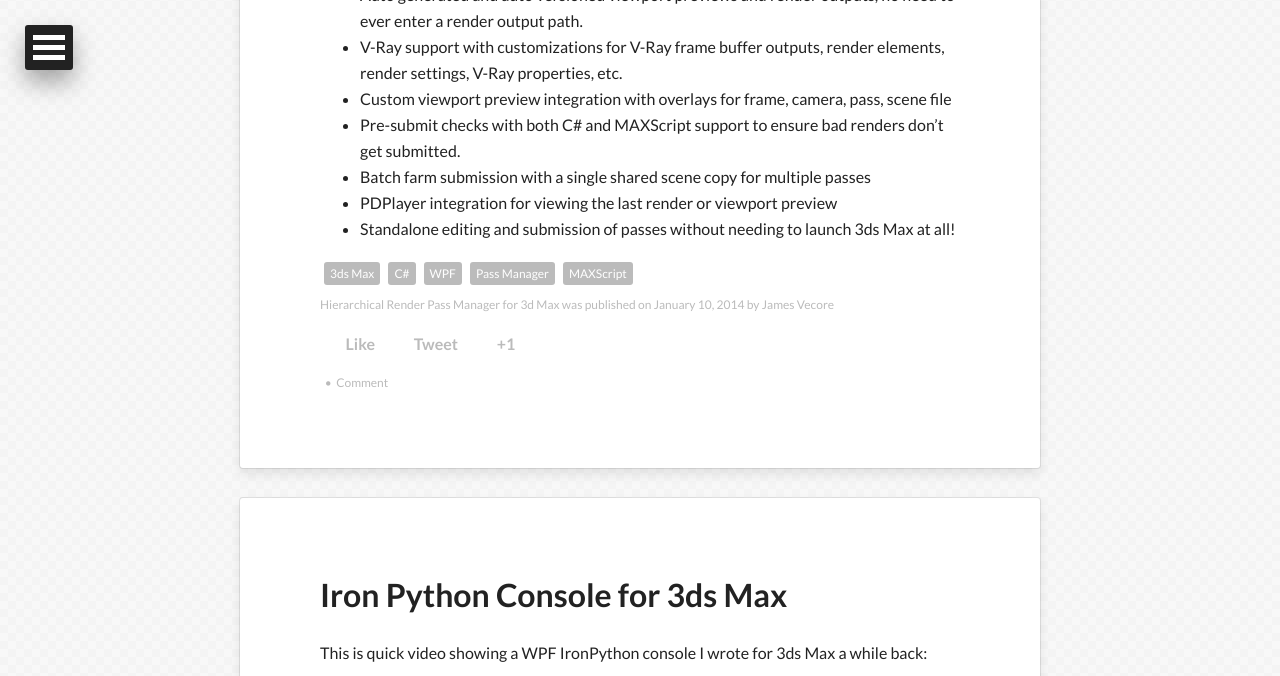
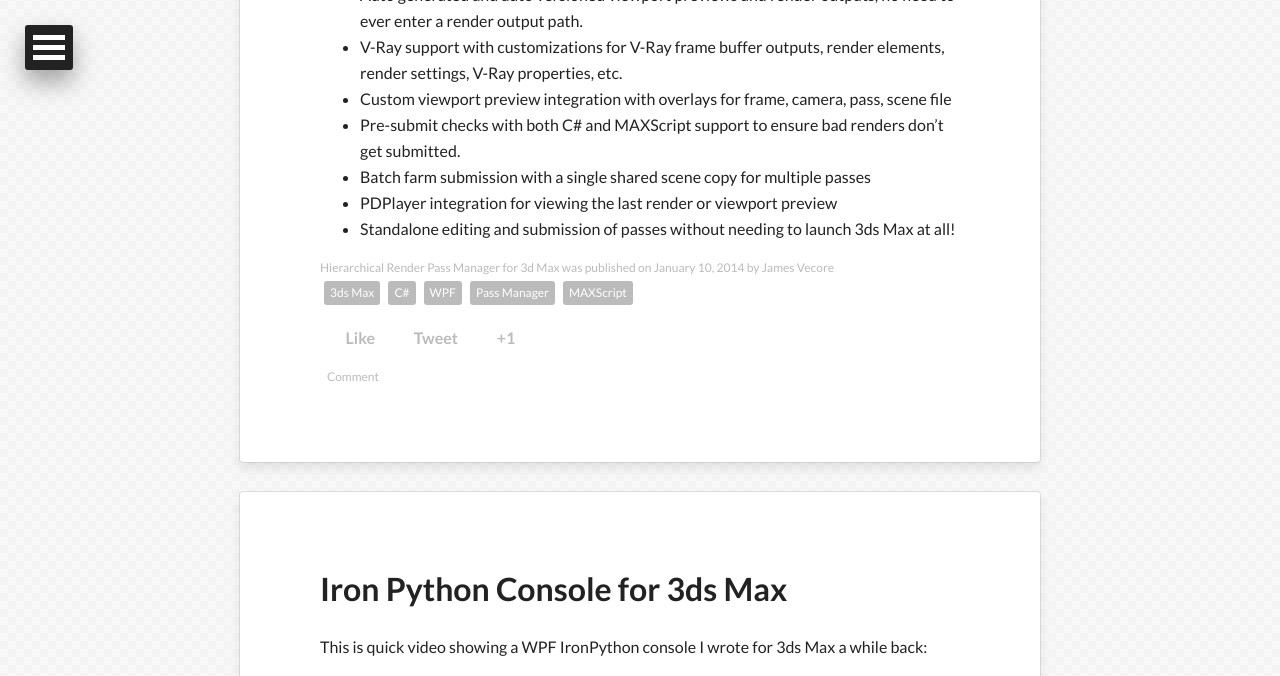
Before and after one commit to jamesvecore/jamesvecore.github.io, a Jekyll site: the page built from index.html, in a window 1280 px wide and 1400 px high, scrolled down 1479 px. Shown: the top 676 px of the window. Built offline with Jekyll 4.4.1, drawn with Linux system fonts in a browser that asks for light colours; nearby versions of some CDN libraries; the list of posts is cut into pages by our own code; some of the changed text lies outside the part shown; grey boxes are pictures that could not be loaded.

Commit message:
reordering post footer

```diff
--- a/_layouts/post.html
+++ b/_layouts/post.html
@@ -36,10 +36,9 @@
     <div class="entry-content">
       {{ content }}
       <footer class="entry-meta">
+        <span><a href="{{ site.url }}{{ page.url }}" rel="bookmark" title="{{ page.title }}">{{ page.title }}</a> was published on <span class="entry-date date published updated"><time datetime="{{ page.date | date_to_xmlschema }}">{{ page.date | date: "%B %d, %Y" }}</time></span></span>
+        <span class="author vcard"><span class="fn"><a href="{{ site.url }}/about/" title="About {{ site.owner.name }}">{{ site.owner.name }}</a></span></span>
         <span class="entry-tags">{% for tag in page.tags %}<a href="{{ site.url }}/tags/#{{ tag | cgi_encode }}" title="Pages tagged {{ tag }}" class="tag">{{ tag }}</a>{% unless forloop.last %}{% endunless %}{% endfor %}</span>
-        <span><a href="{{ site.url }}{{ page.url }}" rel="bookmark" title="{{ page.title }}">{{ page.title }}</a> was published on <span class="entry-date date published updated"><time datetime="{{ page.date | date_to_xmlschema }}">{{ page.date | date: "%B %d, %Y" }}</time></span></span>
-        {% if page.modified %}(revised: <span class="entry-date date modified"><time datetime="{{ page.modified }}">{{ page.modified | date: "%m/%d/%Y" }}</time></span>){% endif %}
-        <span class="author vcard"><span class="fn"><a href="{{ site.url }}/about/" title="About {{ site.owner.name }}">{{ site.owner.name }}</a></span></span>
         {% if page.share %}<div class="social-share">
           <ul class="socialcount socialcount-small inline-list">
             <li class="facebook"><a href="https://www.facebook.com/sharer/sharer.php?u={{ site.url }}{{ page.url }}" title="Share on Facebook"><span class="count"><i class="icon-facebook-sign"></i> Like</span></a></li>
--- a/index.html
+++ b/index.html
@@ -19,9 +19,9 @@ image:
   <div class="entry-content">
     {{ post.content }}
       <footer class="entry-meta">
-        <span class="entry-tags">{% for tag in post.tags %}<a href="{{ site.url }}/tags/#{{ tag | cgi_encode }}" title="Pages tagged {{ tag }}" class="tag">{{ tag }}</a>{% unless forloop.last %}{% endunless %}{% endfor %}</span>
         <span><a href="{{ site.url }}{{ page.url }}" rel="bookmark" title="{{ page.title }}">{{ post.title }}</a> was published on <span class="entry-date date published updated"><time datetime="{{ post.date | date_to_xmlschema }}">{{ post.date | date: "%B %d, %Y" }}</time></span></span>
         <span class="author vcard"><span class="fn"><a href="{{ site.url }}/about/" title="About {{ site.owner.name }}">{{ site.owner.name }}</a></span></span>
+        <span class="entry-tags">{% for tag in post.tags %}<a href="{{ site.url }}/tags/#{{ tag | cgi_encode }}" title="Pages tagged {{ tag }}" class="tag">{{ tag }}</a>{% unless forloop.last %}{% endunless %}{% endfor %}</span>
         {% if post.share %}<div class="social-share">
           <ul class="socialcount socialcount-small inline-list">
             <li class="facebook"><a href="https://www.facebook.com/sharer/sharer.php?u={{ site.url }}{{ post.url }}" title="Share on Facebook"><span class="count"><i class="icon-facebook-sign"></i> Like</span></a></li>
@@ -29,7 +29,7 @@ image:
             <li class="googleplus"><a href="https://plus.google.com/share?url={{ site.url }}{{ post.url }}" title="Share on Google Plus"><span class="count"><i class="icon-google-plus-sign"></i> +1</span></a></li>
           </ul>
         </div><!-- /.social-share -->{% endif %}
-        {% if site.disqus_shortname and post.comments %}&nbsp; &bull; &nbsp;<span class="entry-comments"><a href="{{ site.url }}{{ post.url }}#disqus_thread">Comment</a></span>{% endif %}
+        {% if site.disqus_shortname and post.comments %}&nbsp; &nbsp;<span class="entry-comments"><a href="{{ site.url }}{{ post.url }}#disqus_thread">Comment</a></span>{% endif %}
       </footer>
   </div><!-- /.entry-content -->
 </article><!-- /.hentry -->
```
